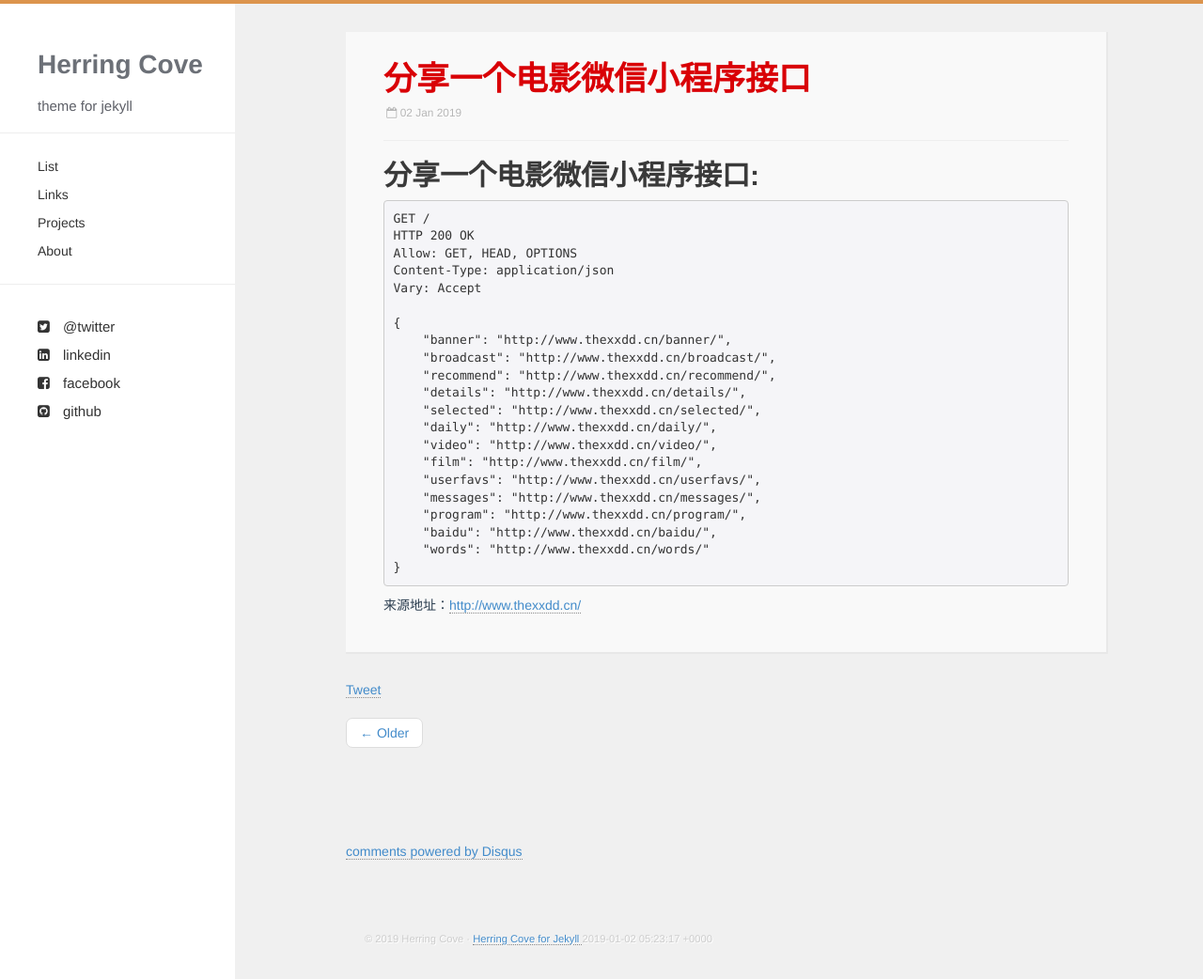
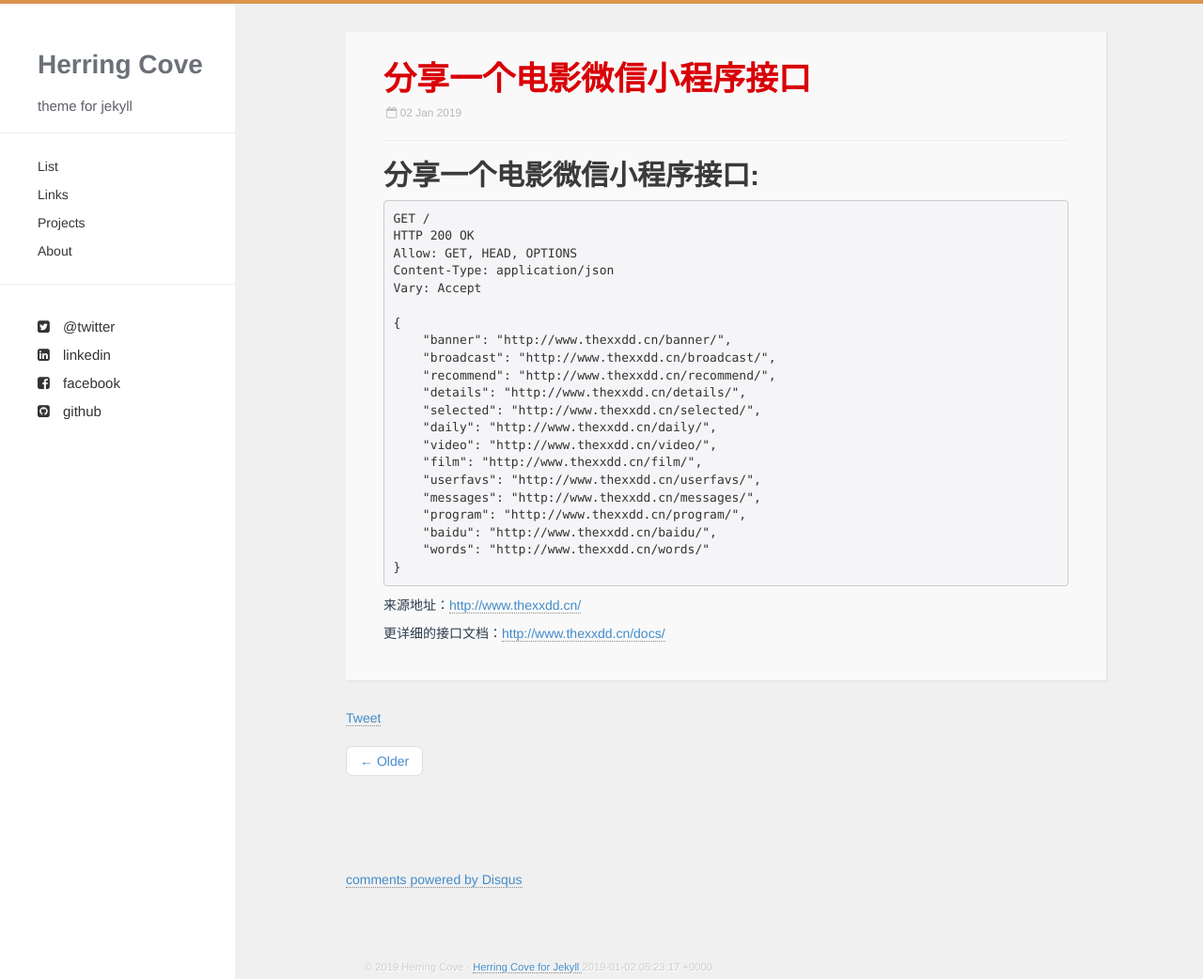
Before and after one commit to KamyoChae/Secretgarden, a Jekyll site: the page built from _posts/2019-01-02-分享一个电影微信小程序接口.md, in a window 1280 px wide and 1042 px high. Shown: the whole window at 94% size. Built offline with Jekyll 4.4.1, drawn with Linux system fonts in a browser that asks for light colours; nearby versions of some CDN libraries; Markdown is read by kramdown in place of the engine named in the settings; comment, search, counter and statistics services are not loaded.

Commit message:
Update 2019-01-02-分享一个电影微信小程序接口.md

````diff
--- a/_posts/2019-01-02-分享一个电影微信小程序接口.md
+++ b/_posts/2019-01-02-分享一个电影微信小程序接口.md
@@ -29,3 +29,5 @@ Vary: Accept
 ```
 
 来源地址：[http://www.thexxdd.cn/](http://www.thexxdd.cn/)
+
+更详细的接口文档：[http://www.thexxdd.cn/docs/](http://www.thexxdd.cn/docs/)
````
